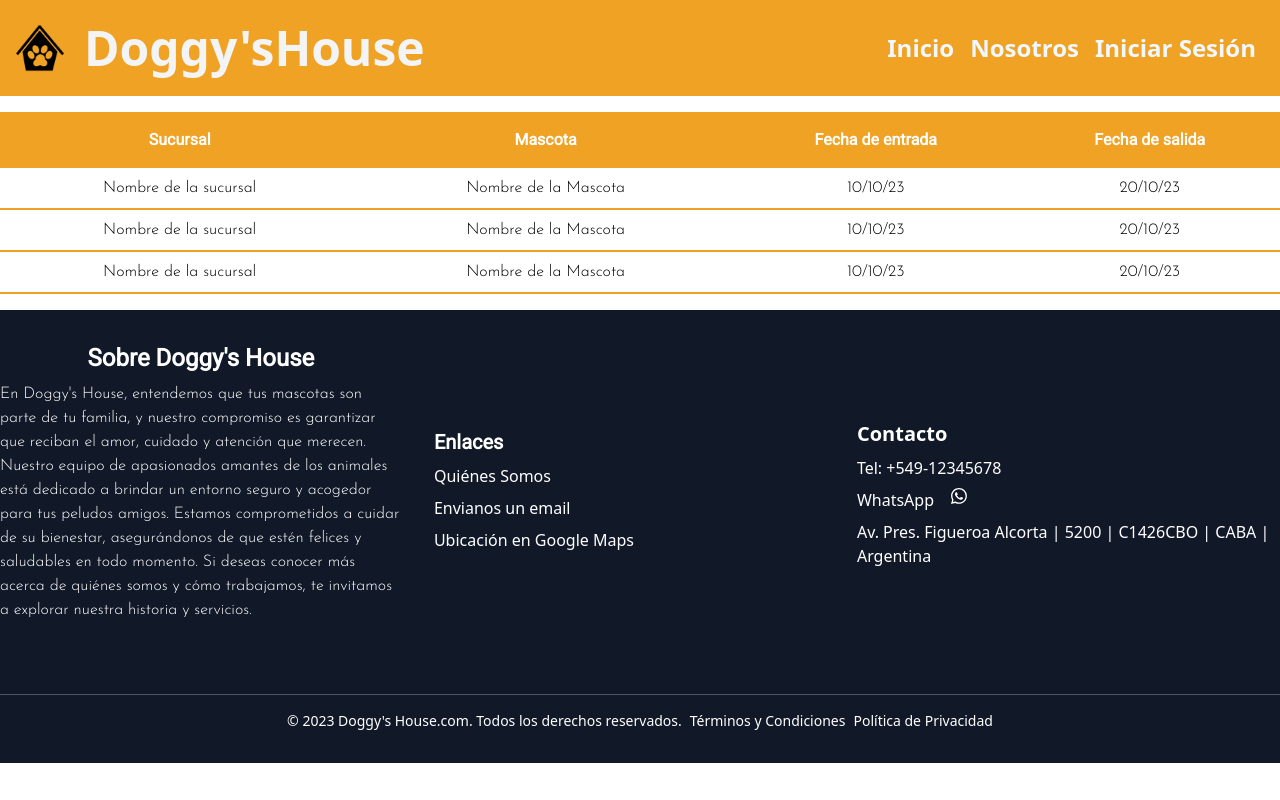
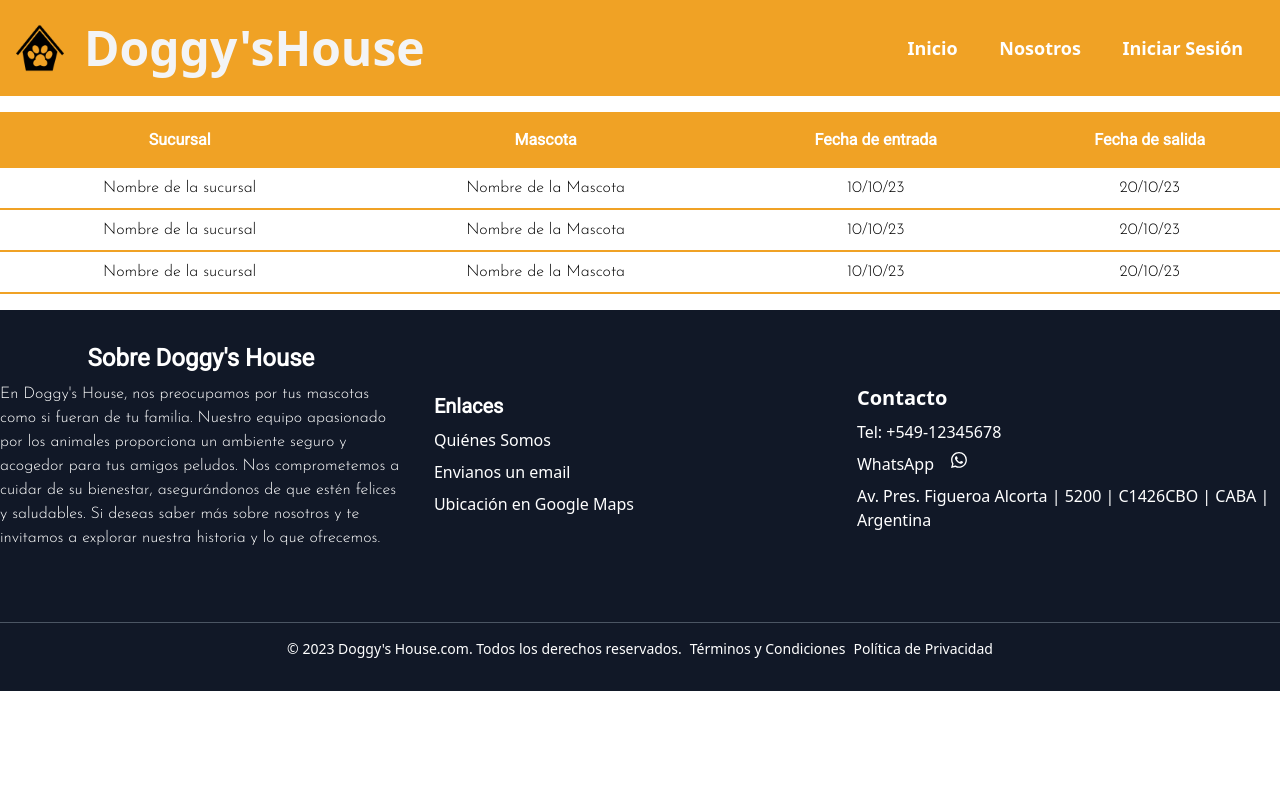
Before and after one commit to No-Country/c14-16-ft-node-react, a React (Vite) app in the folder frontend/: page /mybookings in a window 1280 px wide. Built offline with nearby package versions, Linux system fonts and the light colour scheme.

Commit message:
styles  news

```diff
--- a/frontend/src/components/Footer/Footer.jsx
+++ b/frontend/src/components/Footer/Footer.jsx
@@ -68,15 +68,10 @@ const Footer = () => {
               Sobre Doggy&apos;s House
             </h2>
             <p className="mb-6 font-josefin">
-              En Doggy&apos;s House, entendemos que tus mascotas son parte de tu
-              familia, y nuestro compromiso es garantizar que reciban el amor,
-              cuidado y atención que merecen. Nuestro equipo de apasionados
-              amantes de los animales está dedicado a brindar un entorno seguro
-              y acogedor para tus peludos amigos. Estamos comprometidos a cuidar
-              de su bienestar, asegurándonos de que estén felices y saludables
-              en todo momento. Si deseas conocer más acerca de quiénes somos y
-              cómo trabajamos, te invitamos a explorar nuestra historia y
-              servicios.
+              En Doggy&apos;s House, nos preocupamos por tus mascotas como si fueran de tu familia.
+              Nuestro equipo apasionado por los animales proporciona un ambiente seguro y acogedor para tus amigos peludos.
+              Nos comprometemos a cuidar de su bienestar, asegurándonos de que estén felices y saludables.
+              Si deseas saber más sobre nosotros y te invitamos a explorar nuestra historia y lo que ofrecemos.
             </p>
           </div>
           <div className="mb-4 md:w-1/2">
--- a/frontend/src/components/layout/Navbar.css
+++ b/frontend/src/components/layout/Navbar.css
@@ -18,18 +18,22 @@
 /* Box styles */
 .box {
     display: flex;
-    justify-content: space-around;
-    text-align: start;
+    justify-content: center;
     align-items: center;
-    margin: .5rem;
-    text-align: center;
-    font-weight: 600;
-    color: aliceblue;
+    justify-content: space-between;
+    margin: 0 .5rem;
+    padding: 0 .8rem;
 }
 
-.box:hover {
+span.links-nav{
+    list-style-type: none;
+    margin: 0;
+    color: #FFF;
+    font-size:large ;
+}
+.links-nav:hover {
     cursor: pointer;
-    color: rgb(59, 125, 219);
+    color: rgb(6, 105, 244);
     transition: 0.5s;
 }
 
--- a/frontend/src/components/layout/Navbar.jsx
+++ b/frontend/src/components/layout/Navbar.jsx
@@ -1,9 +1,7 @@
 import { Link, useLocation, useNavigate } from "react-router-dom";
-import { useState } from "react";
+import { useState, useContext } from "react";
+import { LoginContext } from "../../context/login/LoginContext";
 import "./Navbar.css";
-import { TOKEN_KEY } from "../../constants/api";
-import { useContext } from "react";
-import { LoginContext } from "../../context/login/LoginContext";
 
 const Navbar = () => {
   const [menuOpen, setMenuOpen] = useState(false);
@@ -26,8 +24,7 @@ const Navbar = () => {
   return (
     <nav
       id="container-global"
-      className={`navbar px-4 py-6 text-xl md:text-2xl flex text-black-100 font-semibold justify-between items-center ${
-        isAboutPage ? "bg-yellow-400" : ""
+      className={`navbar px-4 py-6 text-xl md:text-2xl flex text-black-100 font-semibold justify-between items-center ${isAboutPage ? "bg-yellow-400" : ""
         }`}
     >
       <div className="flex items-center">
@@ -74,37 +71,48 @@ const Navbar = () => {
         </button>
       </div>
       <div
-        className={`md:flex ${
-          menuOpen
+        className={`md:flex ${menuOpen
           ? "md:flex-col md:space-y-4 md:items-center menu-open"
           : "hidden"
           }`}
       >
         <Link className="box" to="/" onClick={closeMenu}>
+          <span className="links-nav">
             Inicio
+          </span>
         </Link>
         <Link className="box" to="/about" onClick={closeMenu}>
+          <span className="links-nav">
             Nosotros
+          </span>
         </Link>
         {isLogin && (
           <Link className="box" to="/mybookings" onClick={closeMenu}>
+            <span className="links-nav">
               Mis Reservas
+            </span>
           </Link>
         )}
         {isLogin && (
           <Link className="box" to="/mypets" onClick={closeMenu}>
+            <span className="links-nav">
               Mis Mascotas
+            </span>
           </Link>
         )}
         {isLogin ? (
           <button className="box" onClick={logout}>
             <Link className="box" to="/login" onClick={closeMenu}>
+              <span className="links-nav">
                 Cerrar Sesión
+              </span>
             </Link>
           </button>
         ) : (
           <Link className="box" to="/login" onClick={closeMenu}>
+            <span className="links-nav">
               Iniciar Sesión
+            </span>
           </Link>
         )}
       </div>
--- a/frontend/src/components/pages/branch/BranchPage.jsx
+++ b/frontend/src/components/pages/branch/BranchPage.jsx
@@ -8,6 +8,7 @@ import { FaAngleLeft } from "react-icons/fa";
 const BranchPage = () => {
   const { id } = useParams();
   const navigate = useNavigate();
+
 
   const { data, loading, errorFetch } = useFetch(
     `https://doggyhouse.azurewebsites.net/api/branches/${id}`
```
Also changed, not shown: frontend/src/services/methods.js (line endings or trailing spaces). Lines whose indentation alone changed are shown as unchanged.
